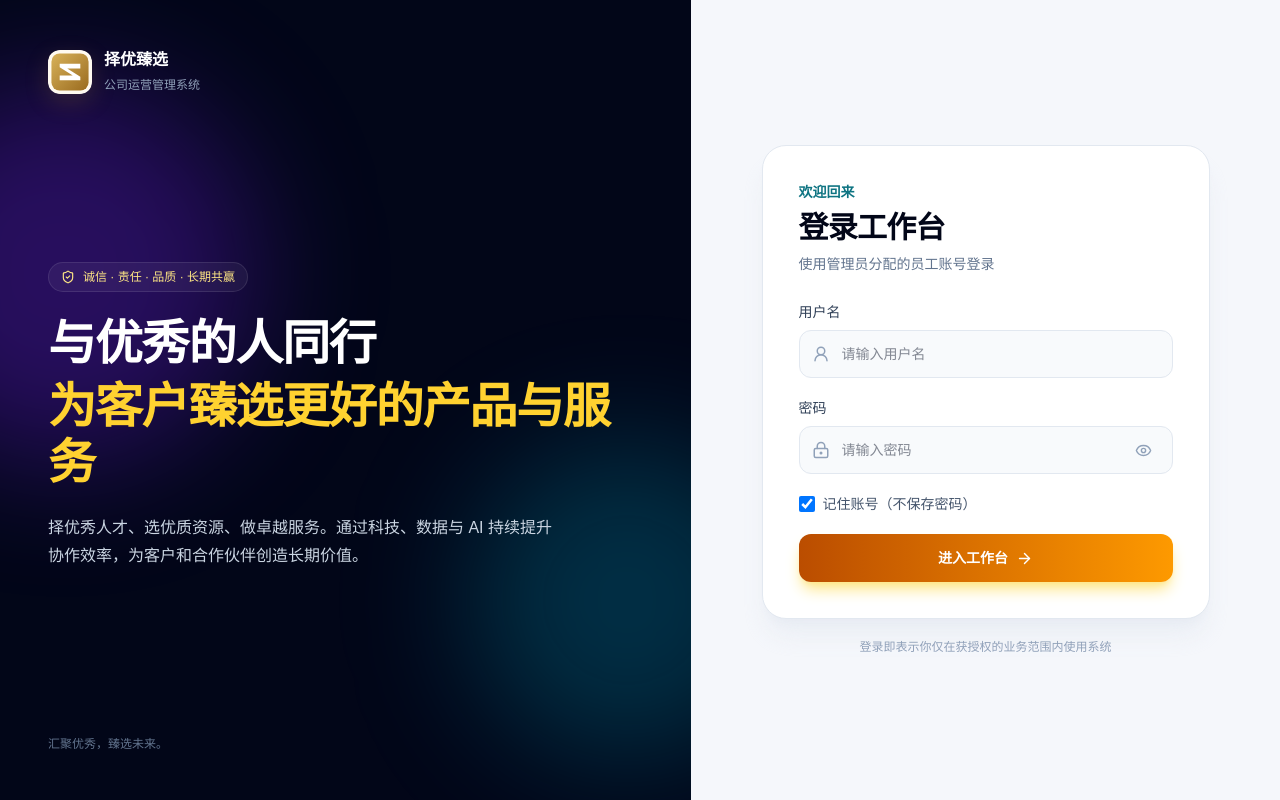
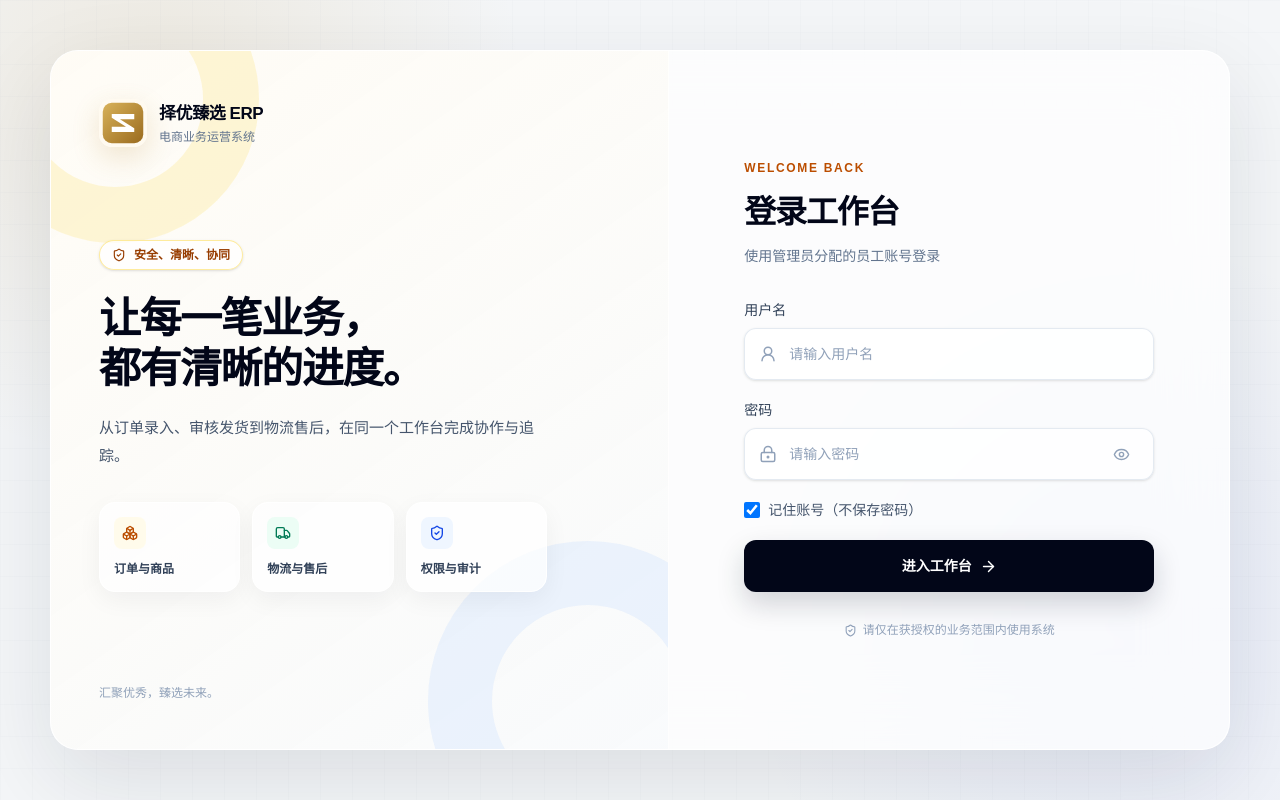
Before and after one commit to zhengxuan888/XXzyzxerp, a Next.js app: page /login in a window 1280 px wide. Built offline with nearby package versions, Linux system fonts and the light colour scheme.

Commit message:
重构企业级登录页

```diff
--- a/src/app/login/page.tsx
+++ b/src/app/login/page.tsx
@@ -1,9 +1,9 @@
 "use client";
 
-import { ArrowRight, Eye, EyeOff, LockKeyhole, ShieldCheck, UserRound } from "lucide-react";
+import Image from "next/image";
+import { useRouter } from "next/navigation";
+import { ArrowRight, Boxes, Eye, EyeOff, LockKeyhole, ShieldCheck, Truck, UserRound } from "lucide-react";
 import { FormEvent, useState } from "react";
-import { useRouter } from "next/navigation";
-import Image from "next/image";
 
 export default function LoginPage() {
   const router = useRouter();
@@ -39,120 +39,100 @@ export default function LoginPage() {
   }
 
   return (
-    <main className="relative grid min-h-screen overflow-hidden bg-[#f5f7fb] lg:grid-cols-[1.08fr_0.92fr]">
-      <section className="relative hidden overflow-hidden bg-slate-950 p-12 text-white lg:flex lg:flex-col lg:justify-between">
-        <div className="absolute -left-32 top-20 size-96 rounded-full bg-violet-600/30 blur-3xl" />
-        <div className="absolute -right-24 bottom-10 size-80 rounded-full bg-cyan-400/20 blur-3xl" />
+    <main className="relative min-h-screen overflow-hidden bg-[#f4f6f8] px-4 py-5 text-slate-950 sm:px-6 sm:py-8 lg:grid lg:place-items-center lg:px-10">
+      <div className="pointer-events-none absolute inset-0 bg-[radial-gradient(circle_at_12%_12%,rgba(184,137,45,0.12),transparent_28%),radial-gradient(circle_at_88%_78%,rgba(79,110,247,0.08),transparent_30%)]" />
+      <div className="pointer-events-none absolute inset-0 opacity-40 [background-image:linear-gradient(rgba(148,163,184,0.08)_1px,transparent_1px),linear-gradient(90deg,rgba(148,163,184,0.08)_1px,transparent_1px)] [background-size:32px_32px]" />
+
+      <div className="relative mx-auto grid w-full max-w-[1180px] overflow-hidden rounded-[28px] border border-white/90 bg-white/70 shadow-[0_30px_90px_rgba(15,23,42,0.11)] backdrop-blur-2xl lg:min-h-[700px] lg:grid-cols-[1.05fr_0.95fr]">
+        <section className="relative hidden overflow-hidden border-r border-white/80 bg-[linear-gradient(145deg,rgba(255,252,245,0.96),rgba(248,250,252,0.9))] p-12 lg:flex lg:flex-col lg:justify-between">
+          <div className="absolute -left-20 -top-24 size-72 rounded-full border-[56px] border-amber-100/70" />
+          <div className="absolute -bottom-28 -right-20 size-80 rounded-full border-[64px] border-blue-100/50" />
+
           <div className="relative z-10 flex items-center gap-3">
-          <Image src="/zc-logo.svg" alt="择优臻选" width={44} height={44} priority className="size-11 rounded-xl shadow-[0_8px_24px_rgba(184,137,45,0.2)]" />
+            <Image src="/zc-logo.svg" alt="择优臻选" width={48} height={48} priority className="size-12 rounded-[13px] shadow-[0_10px_28px_rgba(184,137,45,0.2)]" />
             <div>
-            <strong className="block text-base">择优臻选</strong>
-            <span className="text-xs text-slate-400">公司运营管理系统</span>
+              <strong className="block text-[17px] font-bold tracking-tight">择优臻选 ERP</strong>
+              <span className="mt-0.5 block text-xs text-slate-500">电商业务运营系统</span>
             </div>
           </div>
 
-        <div className="relative z-10 max-w-xl">
-          <span className="mb-6 inline-flex items-center gap-2 rounded-full border border-white/10 bg-white/5 px-3 py-1.5 text-xs text-amber-200">
-            <ShieldCheck size={14} /> 诚信 · 责任 · 品质 · 长期共赢
+          <div className="relative z-10 max-w-lg">
+            <span className="inline-flex items-center gap-2 rounded-full border border-amber-200/80 bg-white/75 px-3 py-1.5 text-xs font-semibold text-amber-800 shadow-sm">
+              <ShieldCheck size={14} /> 安全、清晰、协同
             </span>
-          <h1 className="text-5xl font-bold leading-[1.15] tracking-tight">
-            与优秀的人同行
-            <span className="mt-2 block text-amber-300">
-              为客户臻选更好的产品与服务
-            </span>
+            <h1 className="mt-6 text-[42px] font-bold leading-[1.18] tracking-[-0.035em] text-slate-950">
+              让每一笔业务，<br />都有清晰的进度。
             </h1>
-          <p className="mt-6 max-w-lg text-base leading-7 text-slate-300">
-            择优秀人才、选优质资源、做卓越服务。通过科技、数据与 AI 持续提升协作效率，为客户和合作伙伴创造长期价值。
+            <p className="mt-5 max-w-md text-[15px] leading-7 text-slate-600">
+              从订单录入、审核发货到物流售后，在同一个工作台完成协作与追踪。
             </p>
-        </div>
-
-        <p className="relative z-10 text-xs text-slate-500">汇聚优秀，臻选未来。</p>
-      </section>
-
-      <section className="flex items-center justify-center px-5 py-12 sm:px-10">
-        <div className="w-full max-w-md">
-          <div className="mb-9 flex items-center gap-3 lg:hidden">
-            <Image src="/zc-logo.svg" alt="择优臻选" width={40} height={40} priority className="size-10 rounded-xl shadow-[0_6px_18px_rgba(184,137,45,0.18)]" />
-            <div>
-              <strong className="block text-sm">择优臻选</strong>
-              <span className="text-xs text-slate-500">择优臻选 ERP</span>
+            <div className="mt-8 grid max-w-md grid-cols-3 gap-3">
+              {[
+                { icon: Boxes, label: "订单与商品", tone: "bg-amber-50 text-amber-700" },
+                { icon: Truck, label: "物流与售后", tone: "bg-emerald-50 text-emerald-700" },
+                { icon: ShieldCheck, label: "权限与审计", tone: "bg-blue-50 text-blue-700" },
+              ].map((item) => {
+                const Icon = item.icon;
+                return <div key={item.label} className="rounded-2xl border border-white bg-white/72 p-3.5 shadow-[0_8px_24px_rgba(15,23,42,0.05)]">
+                  <span className={`grid size-8 place-items-center rounded-lg ${item.tone}`}><Icon size={16} /></span>
+                  <span className="mt-3 block text-xs font-semibold text-slate-700">{item.label}</span>
+                </div>;
+              })}
             </div>
           </div>
 
-          <div className="rounded-3xl border border-slate-200 bg-white p-6 shadow-xl shadow-slate-200/60 sm:p-9">
-            <header className="mb-7">
-              <p className="text-sm font-semibold text-violet-600">欢迎回来</p>
-              <h2 className="mt-2 text-3xl font-bold tracking-tight text-slate-950">登录工作台</h2>
-              <p className="mt-2 text-sm text-slate-500">使用管理员分配的员工账号登录</p>
+          <p className="relative z-10 text-xs text-slate-400">汇聚优秀，臻选未来。</p>
+        </section>
+
+        <section className="flex min-h-[calc(100vh-40px)] items-center justify-center p-5 sm:p-10 lg:min-h-0 lg:p-14">
+          <div className="w-full max-w-[410px]">
+            <div className="mb-10 flex items-center gap-3 lg:hidden">
+              <Image src="/zc-logo.svg" alt="择优臻选" width={44} height={44} priority className="size-11 rounded-xl shadow-[0_8px_22px_rgba(184,137,45,0.18)]" />
+              <div><strong className="block text-base">择优臻选 ERP</strong><span className="text-xs text-slate-500">电商业务运营系统</span></div>
+            </div>
+
+            <header className="mb-8">
+              <p className="text-xs font-semibold tracking-[0.14em] text-amber-700">WELCOME BACK</p>
+              <h2 className="mt-3 text-[32px] font-bold tracking-[-0.035em] text-slate-950">登录工作台</h2>
+              <p className="mt-2 text-sm leading-6 text-slate-500">使用管理员分配的员工账号登录</p>
             </header>
 
             <form className="space-y-5" onSubmit={onSubmit}>
               <div>
                 <label htmlFor="login-username" className="mb-2 block text-sm font-medium text-slate-700">用户名</label>
-                <div className="flex h-12 items-center gap-3 rounded-xl border border-slate-200 bg-slate-50 px-3 transition focus-within:border-violet-400 focus-within:bg-white focus-within:ring-4 focus-within:ring-violet-100">
+                <div className="flex h-[52px] items-center gap-3 rounded-xl border border-slate-200/90 bg-white/78 px-3.5 shadow-sm transition duration-200 focus-within:border-amber-400 focus-within:bg-white focus-within:ring-4 focus-within:ring-amber-100/70">
                   <UserRound size={18} className="text-slate-400" />
-                  <input
-                    id="login-username"
-                    required
-                    value={username}
-                    onChange={(event) => setUsername(event.target.value)}
-                    className="min-w-0 flex-1 bg-transparent text-sm text-slate-900 outline-none"
-                    autoComplete="username"
-                    placeholder="请输入用户名"
-                  />
+                  <input id="login-username" required value={username} onChange={(event) => setUsername(event.target.value)} className="min-w-0 flex-1 bg-transparent text-sm text-slate-900 outline-none placeholder:text-slate-400" autoComplete="username" placeholder="请输入用户名" />
                 </div>
               </div>
 
               <div>
                 <label htmlFor="login-password" className="mb-2 block text-sm font-medium text-slate-700">密码</label>
-                <div className="flex h-12 items-center gap-3 rounded-xl border border-slate-200 bg-slate-50 px-3 transition focus-within:border-violet-400 focus-within:bg-white focus-within:ring-4 focus-within:ring-violet-100">
+                <div className="flex h-[52px] items-center gap-3 rounded-xl border border-slate-200/90 bg-white/78 px-3.5 shadow-sm transition duration-200 focus-within:border-amber-400 focus-within:bg-white focus-within:ring-4 focus-within:ring-amber-100/70">
                   <LockKeyhole size={18} className="text-slate-400" />
-                  <input
-                    id="login-password"
-                    required
-                    type={showPassword ? "text" : "password"}
-                    value={password}
-                    onChange={(event) => setPassword(event.target.value)}
-                    className="min-w-0 flex-1 bg-transparent text-sm text-slate-900 outline-none"
-                    autoComplete="current-password"
-                    placeholder="请输入密码"
-                  />
-                  <button
-                    type="button"
-                    aria-label={showPassword ? "隐藏密码" : "显示密码"}
-                    onClick={() => setShowPassword((value) => !value)}
-                    className="grid size-8 place-items-center rounded-lg text-slate-400 hover:bg-slate-100 hover:text-slate-700"
-                  >
+                  <input id="login-password" required type={showPassword ? "text" : "password"} value={password} onChange={(event) => setPassword(event.target.value)} className="min-w-0 flex-1 bg-transparent text-sm text-slate-900 outline-none placeholder:text-slate-400" autoComplete="current-password" placeholder="请输入密码" />
+                  <button type="button" aria-label={showPassword ? "隐藏密码" : "显示密码"} onClick={() => setShowPassword((value) => !value)} className="grid size-9 place-items-center rounded-lg text-slate-400 transition hover:bg-slate-100 hover:text-slate-700">
                     {showPassword ? <EyeOff size={17} /> : <Eye size={17} />}
                   </button>
                 </div>
               </div>
 
-              <label className="flex items-center gap-2 text-sm text-slate-600">
+              <label className="flex w-fit items-center gap-2 text-sm text-slate-600">
                 <input type="checkbox" checked={rememberUsername} onChange={(event) => setRememberUsername(event.target.checked)} className="size-4 rounded border-slate-300 text-amber-600 focus:ring-amber-500" />
                 记住账号（不保存密码）
               </label>
 
-              {error && (
-                <p role="alert" className="rounded-xl border border-rose-200 bg-rose-50 px-3 py-2.5 text-sm text-rose-700">
-                  {error}
-                </p>
-              )}
+              {error && <p role="alert" className="rounded-xl border border-rose-200 bg-rose-50 px-3.5 py-3 text-sm text-rose-700">{error}</p>}
 
-              <button
-                type="submit"
-                className="flex h-12 w-full items-center justify-center gap-2 rounded-xl bg-gradient-to-r from-amber-700 to-amber-500 text-sm font-semibold text-white shadow-lg shadow-amber-200 transition hover:-translate-y-0.5 hover:shadow-xl disabled:translate-y-0 disabled:cursor-not-allowed disabled:opacity-60"
-                disabled={loading}
-              >
-                {loading ? "正在登录..." : "进入工作台"}
-                {!loading && <ArrowRight size={17} />}
+              <button type="submit" className="flex h-[52px] w-full items-center justify-center gap-2 rounded-xl bg-slate-950 text-sm font-semibold text-white shadow-[0_12px_28px_rgba(15,23,42,0.18)] transition duration-200 hover:-translate-y-0.5 hover:bg-slate-800 hover:shadow-[0_16px_34px_rgba(15,23,42,0.22)] disabled:translate-y-0 disabled:cursor-not-allowed disabled:opacity-60" disabled={loading}>
+                {loading ? "正在登录..." : "进入工作台"}{!loading && <ArrowRight size={17} />}
               </button>
             </form>
-          </div>
 
-          <p className="mt-5 text-center text-xs text-slate-400">登录即表示你仅在获授权的业务范围内使用系统</p>
+            <p className="mt-7 flex items-center justify-center gap-1.5 text-center text-xs leading-5 text-slate-400"><ShieldCheck size={13} />请仅在获授权的业务范围内使用系统</p>
           </div>
         </section>
+      </div>
     </main>
   );
 }
```
Lines whose indentation alone changed are shown as unchanged.
